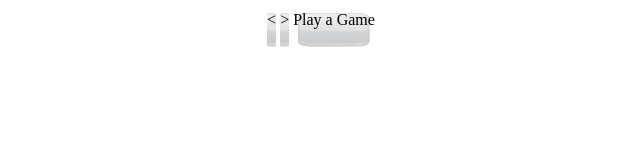
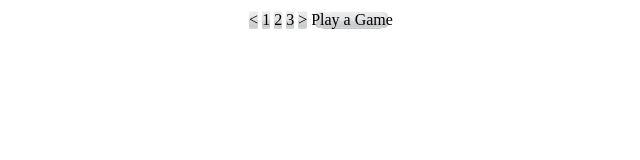
Before and after one commit to mnwxy/HTMLHW, a plain HTML site: page public/index.html in a window 1280 px wide. Shown: the whole page, without its empty margins (319-959 px from the left). Drawn offline with nearby package versions, Linux system fonts and the light colour scheme.

Commit message:
minor fixes

```diff
--- a/public/index.html
+++ b/public/index.html
@@ -10,6 +10,9 @@
     <tr>
       <td class="clickable" id="left_arrow">
         < </td>
+      <td class="clickable"> 1 </td>
+      <td class="clickable"> 2 </td>
+      <td class="clickable"> 3 </td>
       <td class="clickable" id="right_arrow"> > </td>
       <td class="clickable" id="play_game_button"> Play a Game </td>
     </tr>
--- a/public/stylesheet.css
+++ b/public/stylesheet.css
@@ -1,7 +1,6 @@
 .clickable {
   background: url(greybutton.png);
   background-size: 100% 100%;
-  padding-bottom: 20px;
 }
 
 #page {
```
Also changed, not shown: public/game.html (+5 -11 lines), public/switchpage.js (+0 -11 lines).
